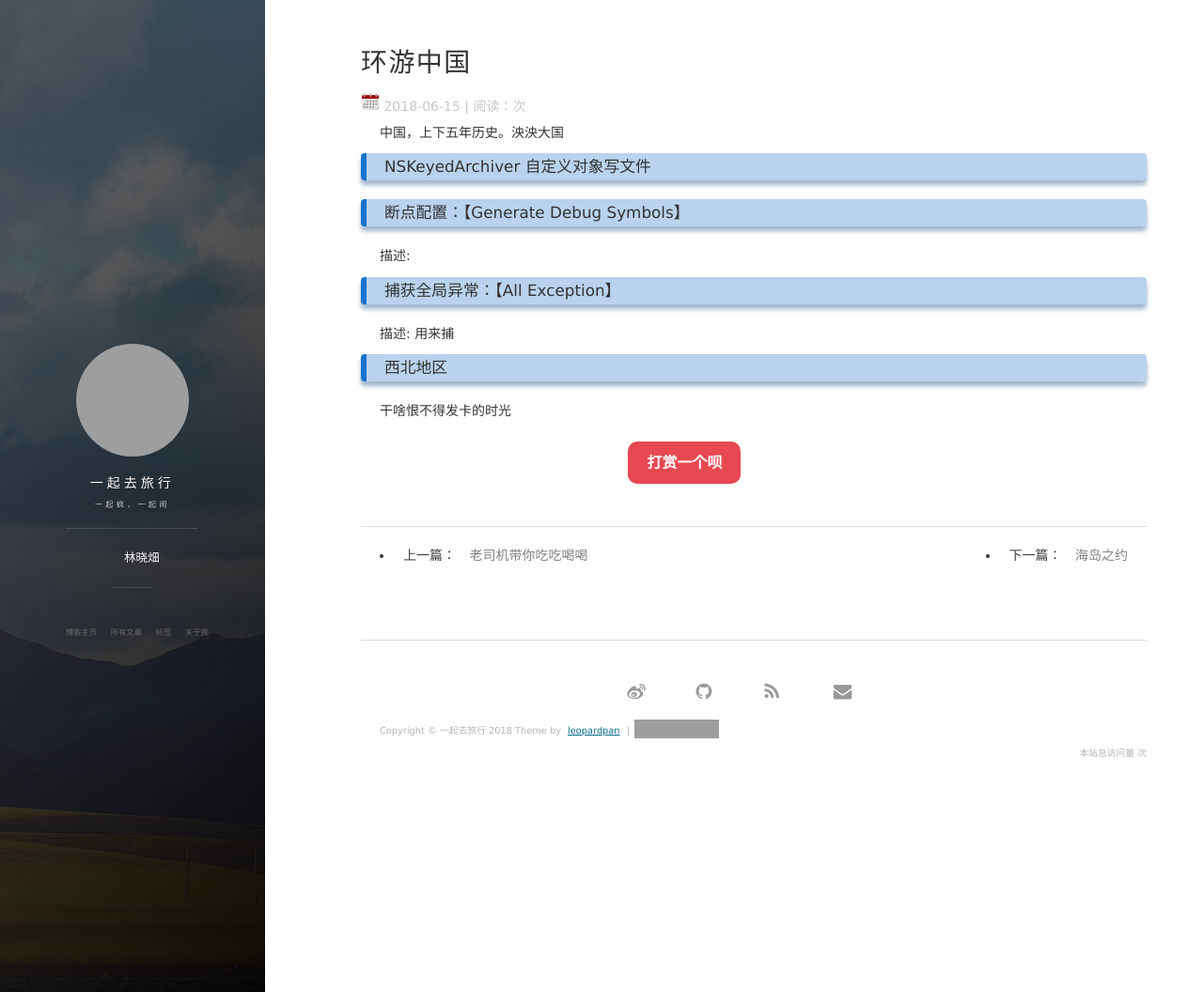
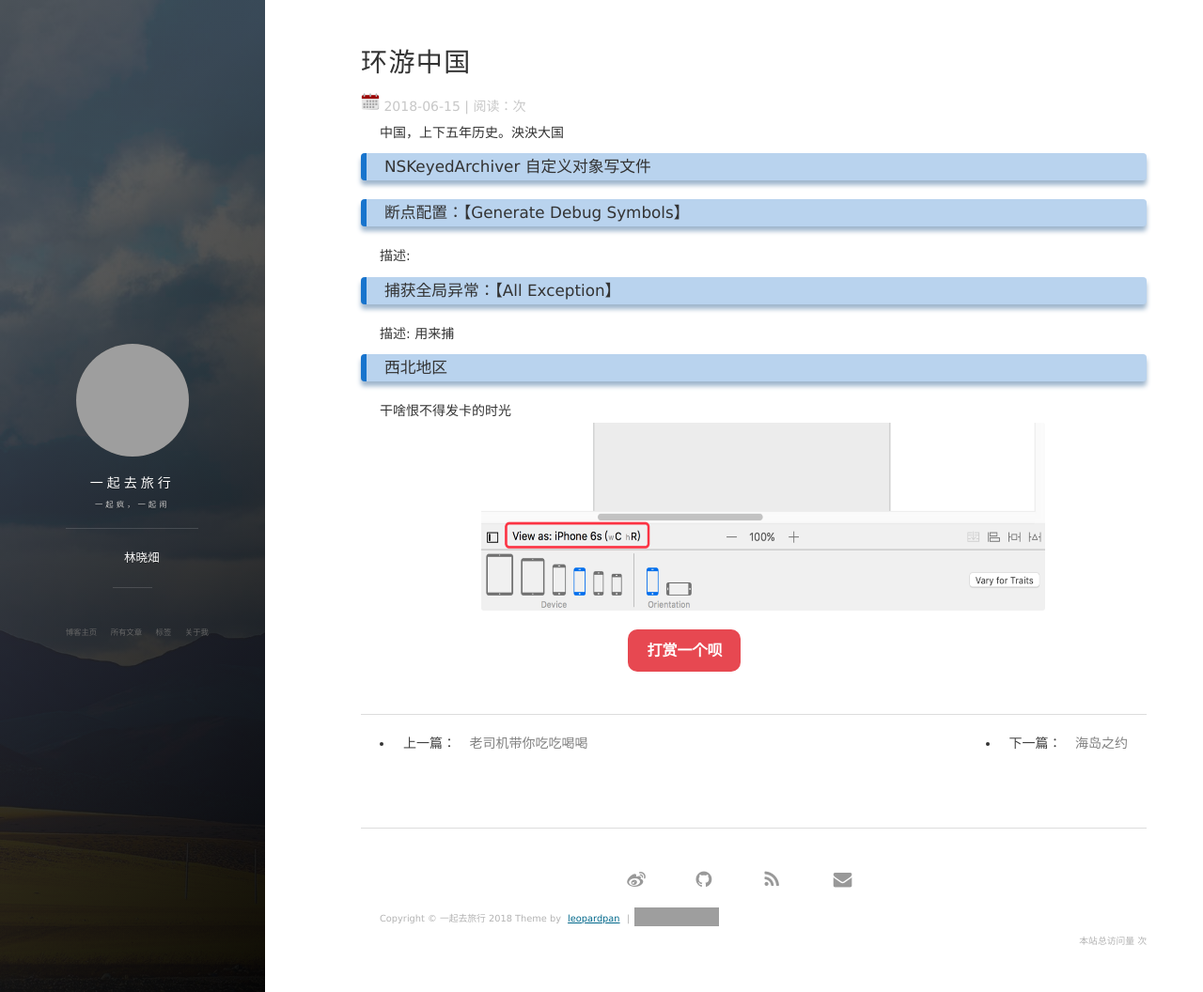
Before and after one commit to lxtxx/lxtxx.github.io, a Jekyll site: the page built from _posts/2016-12-02-iOS_Dev_Note.md, in a window 1280 px wide and 1056 px high. Shown: the whole window at 94% size. Built offline with Jekyll 4.4.1, drawn with Linux system fonts in a browser that asks for light colours; nearby versions of some CDN libraries; comment, search, counter and statistics services are not loaded; grey boxes are pictures that could not be loaded.

Commit message:
环游中国

```diff
--- a/_posts/2016-12-02-iOS_Dev_Note.md
+++ b/_posts/2016-12-02-iOS_Dev_Note.md
@@ -20,3 +20,4 @@ tag: 十一
 
 ### 西北地区
 干啥恨不得发卡的时光
+  <img src="/images/posts/Xcode8/image1.png" height="200" width="600">
```
